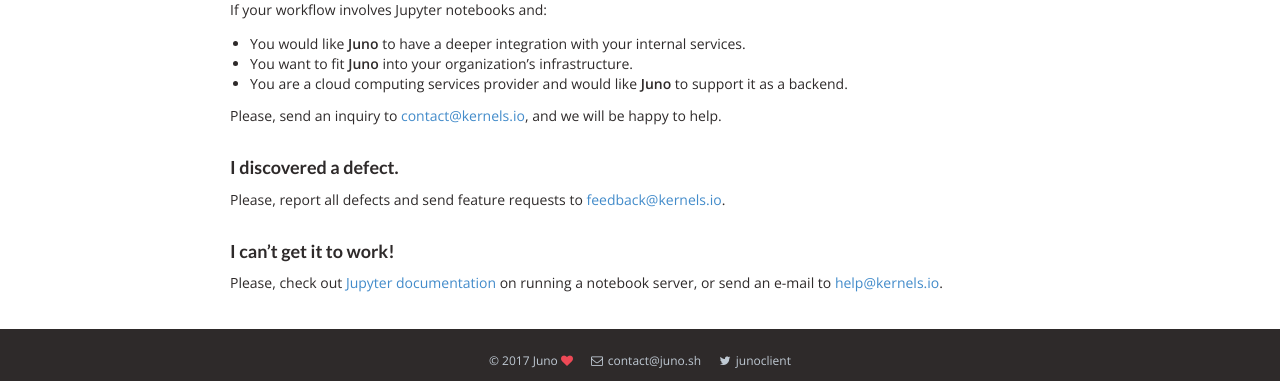
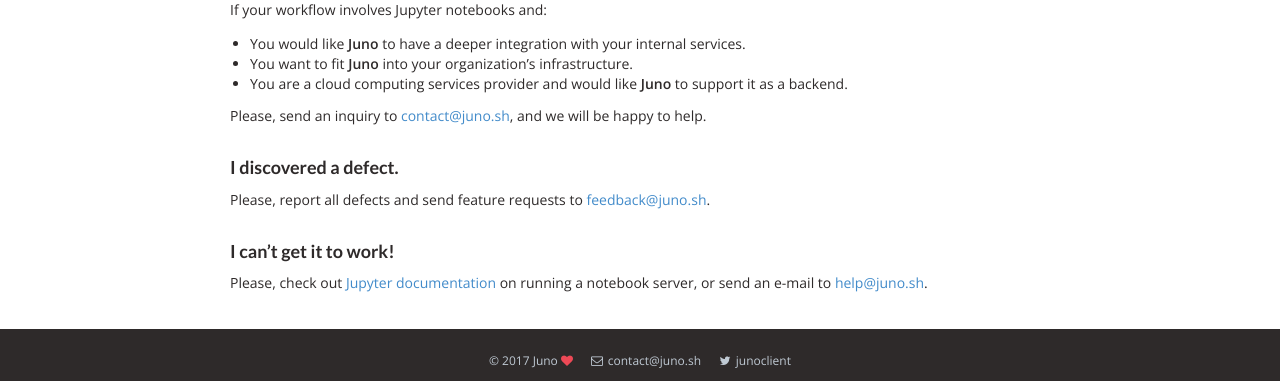
Before and after one commit to test-juno-sh/juno-website-test, a Jekyll site: the page built from _posts/2017-09-01-faq.markdown, in a window 1280 px wide and 900 px high, scrolled down 538 px. Shown: the part 505-886 px from the top of the window. Built offline with Jekyll 4.4.1, drawn with Linux system fonts in a browser that asks for light colours; nearby versions of some CDN libraries.

Commit message:
Update URLs and e-mail in FAQ.

```diff
--- a/_posts/2017-09-01-faq.markdown
+++ b/_posts/2017-09-01-faq.markdown
@@ -12,7 +12,7 @@
 Juno is an iPad client for Jupyter Notebook — it lets you connect to a remote Jupyter notebook server and do everything you do with Jupyter on desktop, anywhere.
 
 #### When is Juno out?
-[Public beta](/juno#mce-EMAIL){:target="_blank"} is now available with AppStore release coming this fall.
+[Public beta](/#mce-EMAIL){:target="_blank"} is now available with AppStore release coming this fall.
 
 #### Is Juno what Computable used to be?
 Not really. [Computable](http://computableapp.com){:target="_blank"} was only capable of creating and running notebooks locally, whereas Juno allows you to connect to a remote Jupyter notebook server in order to edit and run any notebooks you have there using server's computational resources.
@@ -35,10 +35,10 @@
 * You want to fit **Juno** into your organization's infrastructure.
 * You are a cloud computing services provider and would like **Juno** to support it as a backend.
 
-Please, send an inquiry to [contact@kernels.io](mailto:contact@kernels.io), and we will be happy to help.
+Please, send an inquiry to [contact@juno.sh](mailto:contact@juno.sh), and we will be happy to help.
 
 #### I discovered a defect.
-Please, report all defects and send feature requests to [feedback@kernels.io](mailto:feedback@kernels.io).
+Please, report all defects and send feature requests to [feedback@juno.sh](mailto:feedback@juno.sh).
 
 #### I can't get it to work!
-Please, check out [Jupyter documentation](http://jupyter-notebook.readthedocs.io/en/latest/public_server.html){:target="_blank"} on running a notebook server, or send an e-mail to [help@kernels.io](mailto:help@kernels.io).
+Please, check out [Jupyter documentation](http://jupyter-notebook.readthedocs.io/en/latest/public_server.html){:target="_blank"} on running a notebook server, or send an e-mail to [help@juno.sh](mailto:help@juno.sh).
```
